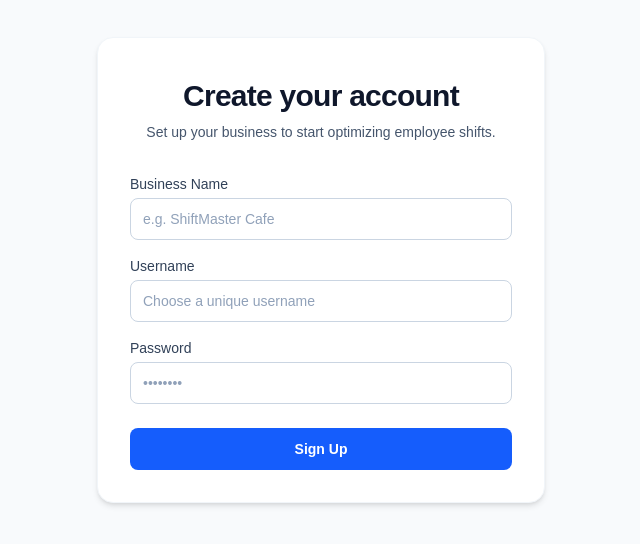
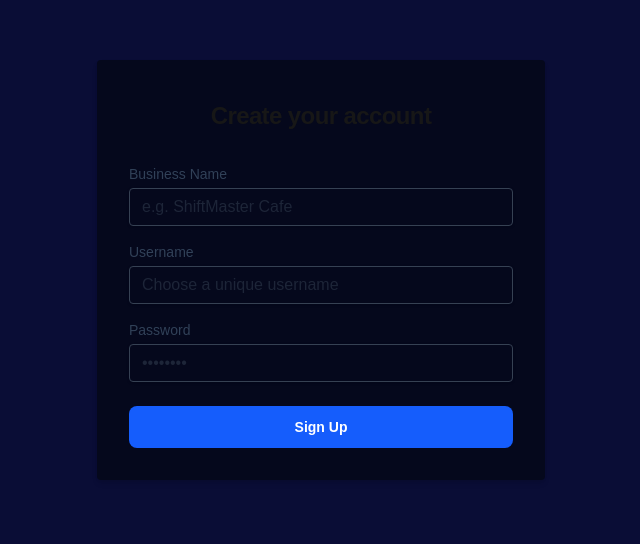
Before and after one commit to LLENNP90/AOT-Hackathon, a Next.js app in the folder frontend/: page /signup in a window 1280 px wide. Shown: the part 130-674 px from the top of the page, without its empty margins (319-959 px from the left). Built offline with nearby package versions, Linux system fonts and the light colour scheme.

Commit message:
signup
-

```diff
--- a/frontend/app/signup/page.tsx
+++ b/frontend/app/signup/page.tsx
@@ -62,16 +62,14 @@ export default function page() {
   };
 
   return (
-    <div className="min-h-screen flex items-center justify-center bg-slate-50 px-4 py-12 sm:px-6 lg:px-8">
-      <div className="max-w-md w-full space-y-8 bg-white p-8 rounded-2xl shadow-md border border-slate-100">
+    <div className="min-h-screen flex items-center justify-center bg-[#0a0d36] px-4 py-12 sm:px-6 lg:px-8">
+      <div className="max-w-md w-full space-y-8  bg-[#05081C] p-8 rounded shadow-md ">
 
         <div className="text-center">
-          <h2 className="mt-2 text-3xl font-extrabold text-slate-900 tracking-tight">
+          <h2 className="mt-2 text-2xl font-extrabold tracking-tight ">
             Create your account
           </h2>
-          <p className="mt-2 text-sm text-slate-600">
-            Set up your business to start optimizing employee shifts.
-          </p>
+
         </div>
 
         {error && (
@@ -91,7 +89,7 @@ export default function page() {
 
             {/* Business Name Input */}
             <div>
-              <label htmlFor="businessName" className="block text-sm font-medium text-slate-700 mb-1">
+              <label htmlFor="businessName" className="block text-sm font-medium text-gray-700 text-slate-700 mb-1">
                 Business Name
               </label>
               <input
@@ -101,7 +99,7 @@ export default function page() {
                 required
                 value={formData.businessName}
                 onChange={handleChange}
-                className="appearance-none relative block w-full px-3 py-2.5 border border-slate-300 placeholder-slate-400 text-slate-900 rounded-lg focus:outline-none focus:ring-2 focus:ring-blue-500 focus:border-blue-500 text-sm"
+                className="shadow appearance-none border rounded w-full py-2 px-3 text-gray-700 leading-tight focus:outline-none focus:shadow-outline"
                 placeholder="e.g. ShiftMaster Cafe"
               />
             </div>
@@ -117,7 +115,7 @@ export default function page() {
                 required
                 value={formData.username}
                 onChange={handleChange}
-                className="appearance-none relative block w-full px-3 py-2.5 border border-slate-300 placeholder-slate-400 text-slate-900 rounded-lg focus:outline-none focus:ring-2 focus:ring-blue-500 focus:border-blue-500 text-sm"
+                className="shadow appearance-none border rounded w-full py-2 px-3 text-gray-700 leading-tight focus:outline-none focus:shadow-outline"
                 placeholder="Choose a unique username"
               />
             </div>
@@ -133,7 +131,7 @@ export default function page() {
                 required
                 value={formData.password}
                 onChange={handleChange}
-                className="appearance-none relative block w-full px-3 py-2.5 border border-slate-300 placeholder-slate-400 text-slate-900 rounded-lg focus:outline-none focus:ring-2 focus:ring-blue-500 focus:border-blue-500 text-sm"
+                className="shadow appearance-none border rounded w-full py-2 px-3 text-gray-700 leading-tight focus:outline-none focus:shadow-outline"
                 placeholder="••••••••"
               />
             </div>
```
